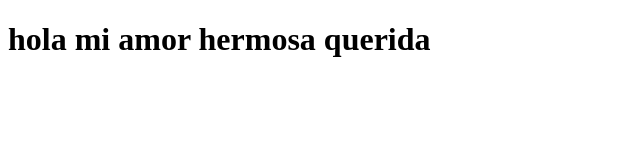
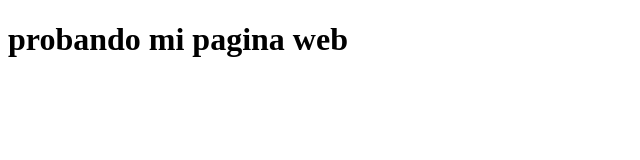
Before and after one commit to edelmarr/hola-al-mundo, a plain HTML site: page index.html in a window 1280 px wide. Shown: the whole page, without its empty margins (0-640 px from the left). Drawn offline with Linux system fonts and the light colour scheme.

Commit message:
Update index.html

```diff
--- a/index.html
+++ b/index.html
@@ -6,6 +6,6 @@
     <title>Document</title>
 </head>
 <body>
-    <h1>hola mi amor hermosa querida</h1>
+    <h1>probando mi pagina web</h1>
 </body>
 </html>
```
